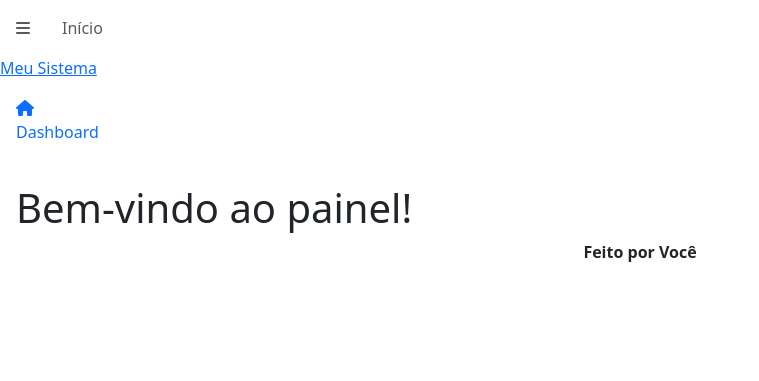
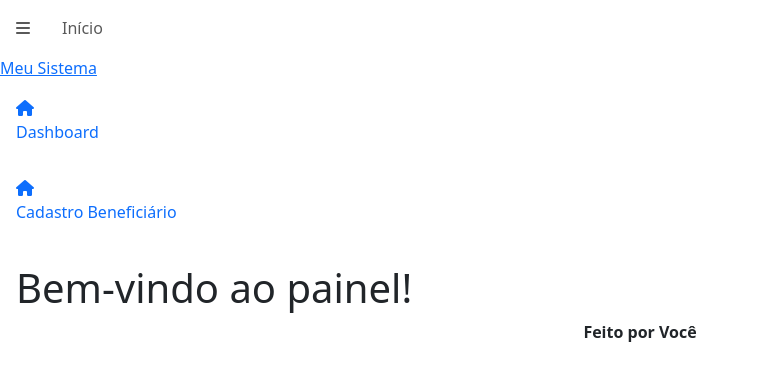
Before and after one commit to arruttor/Projeto-NPJ, a Django app: page / in a window 1280 px wide. Shown: the top 381 px of the page, without its empty margins (0-759 px from the left). Run offline with Django 5.2, Linux system fonts and the light colour scheme; some libraries are stand-ins or nearby versions.

Commit message:
adção do menu de cadastro

```diff
--- a/core/templates/base.html
+++ b/core/templates/base.html
@@ -23,7 +23,7 @@
         <a class="nav-link" data-widget="pushmenu" href="#"><i class="fas fa-bars"></i></a>
       </li>
       <li class="nav-item d-none d-sm-inline-block">
-        <a href="#" class="nav-link">Início</a>
+        <a href="" class="nav-link">Início</a>
       </li>
     </ul>
   </nav>
@@ -35,14 +35,22 @@
       <span class="brand-text font-weight-light">Meu Sistema</span>
     </a>
 
+
     <!-- Menu -->
     <div class="sidebar">
       <nav class="mt-2">
         <ul class="nav nav-pills nav-sidebar flex-column" role="menu">
           <li class="nav-item">
-            <a href="#" class="nav-link">
+            <a href="{% url 'dashboard' %}" class="nav-link">
               <i class="nav-icon fas fa-home"></i>
               <p>Dashboard</p>
+            </a>
+          </li>
+
+          <li class="nav-item">
+            <a href="{% url 'new_beneficiary' %}" class="nav-link">
+              <i class="nav-icon fas fa-home"></i>
+              <p>Cadastro Beneficiário</p>
             </a>
           </li>
           <!-- Você pode adicionar mais itens do menu aqui -->
```
